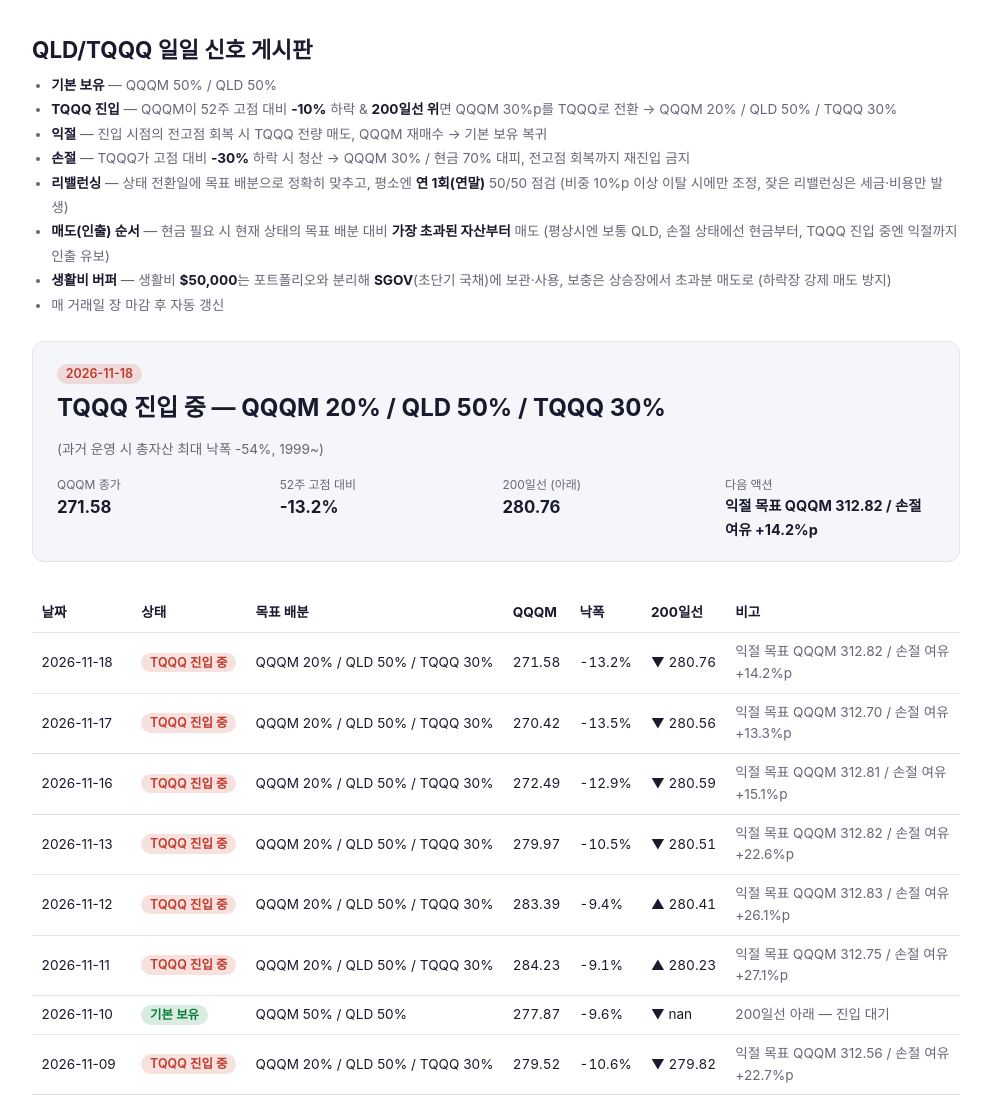
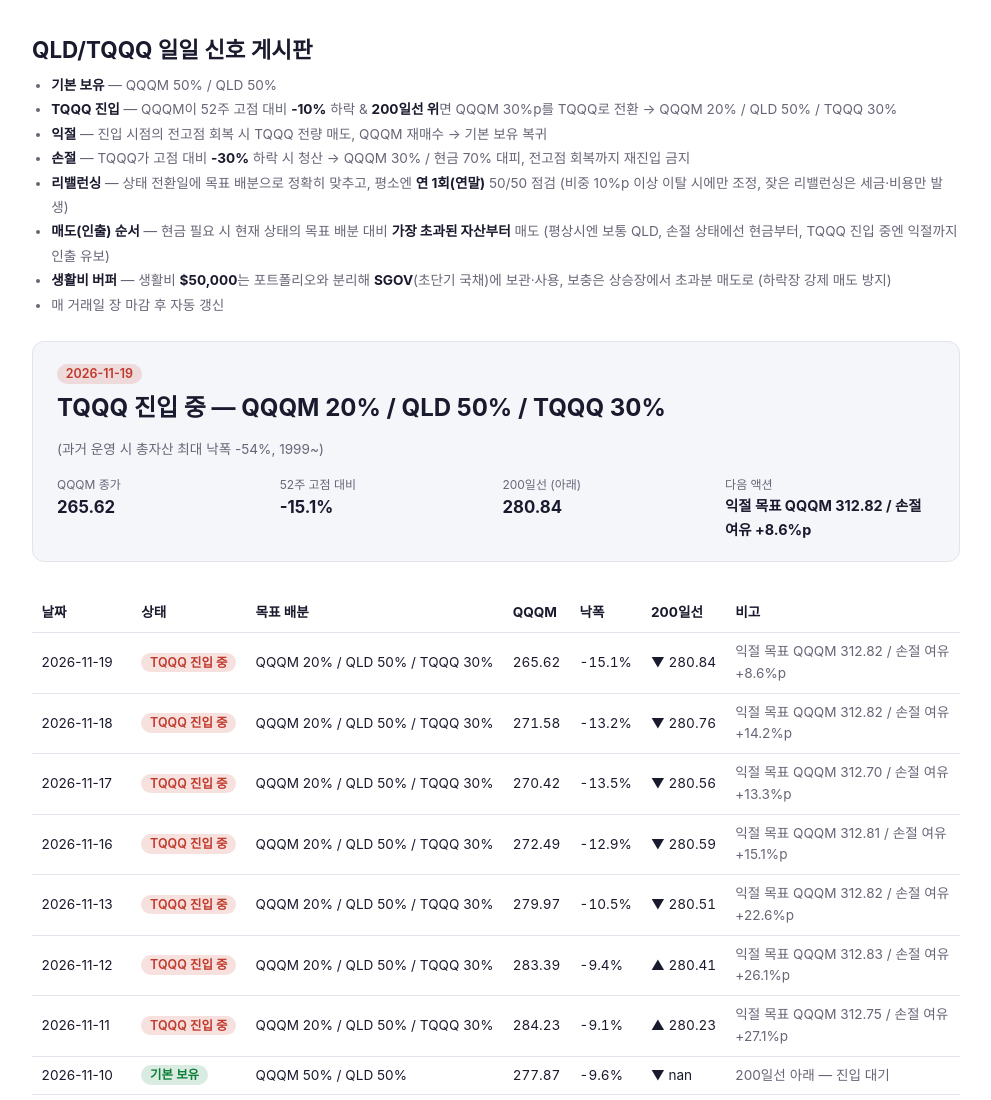
Before and after one commit to jeonck/qld-tqqq, a plain HTML site: page docs/index.html in a window 1280 px wide. Shown: the top 1100 px of the page, without its empty margins (144-1135 px from the left). Drawn offline with Linux system fonts and the light colour scheme.

Commit message:
signal: 2026-11-20 일일 신호 갱신

```diff
--- a/docs/index.html
+++ b/docs/index.html
@@ -63,14 +63,14 @@ QQQM 30%p를 TQQQ로 전환 → QQQM 20% / QLD 50% / TQQQ 30%</li>
 </ul>
 
 <div class="card">
-  <span class="badge tqqq">2026-11-18</span>
+  <span class="badge tqqq">2026-11-19</span>
   <div class="state">TQQQ 진입 중 — QQQM 20% / QLD 50% / TQQQ 30%
   <span class="mdd">(과거 운영 시 총자산 최대 낙폭 -54%, 1999~)</span></div>
   <div class="grid">
-    <div><span>QQQM 종가</span><b>271.58</b></div>
-    <div><span>52주 고점 대비</span><b>-13.2%</b></div>
-    <div><span>200일선 (아래)</span><b>280.76</b></div>
-    <div><span>다음 액션</span><b style="font-size:.9rem">익절 목표 QQQM 312.82 / 손절 여유 +14.2%p</b></div>
+    <div><span>QQQM 종가</span><b>265.62</b></div>
+    <div><span>52주 고점 대비</span><b>-15.1%</b></div>
+    <div><span>200일선 (아래)</span><b>280.84</b></div>
+    <div><span>다음 액션</span><b style="font-size:.9rem">익절 목표 QQQM 312.82 / 손절 여유 +8.6%p</b></div>
   </div>
 </div>
 
@@ -79,6 +79,15 @@ QQQM 30%p를 TQQQ로 전환 → QQQM 20% / QLD 50% / TQQQ 30%</li>
 <thead><tr><th>날짜</th><th>상태</th><th>목표 배분</th><th>QQQM</th><th>낙폭</th>
 <th>200일선</th><th>비고</th></tr></thead>
 <tbody>
+<tr>
+        <td>2026-11-19</td>
+        <td><span class="badge tqqq">TQQQ 진입 중</span></td>
+        <td>QQQM 20% / QLD 50% / TQQQ 30%</td>
+        <td class="num">265.62</td>
+        <td class="num">-15.1%</td>
+        <td class="num">▼ 280.84</td>
+        <td class="note">익절 목표 QQQM 312.82 / 손절 여유 +8.6%p</td>
+        </tr>
 <tr>
         <td>2026-11-18</td>
         <td><span class="badge tqqq">TQQQ 진입 중</span></td>
```
Also changed, not shown: docs/history.json (+12 -0 lines).
